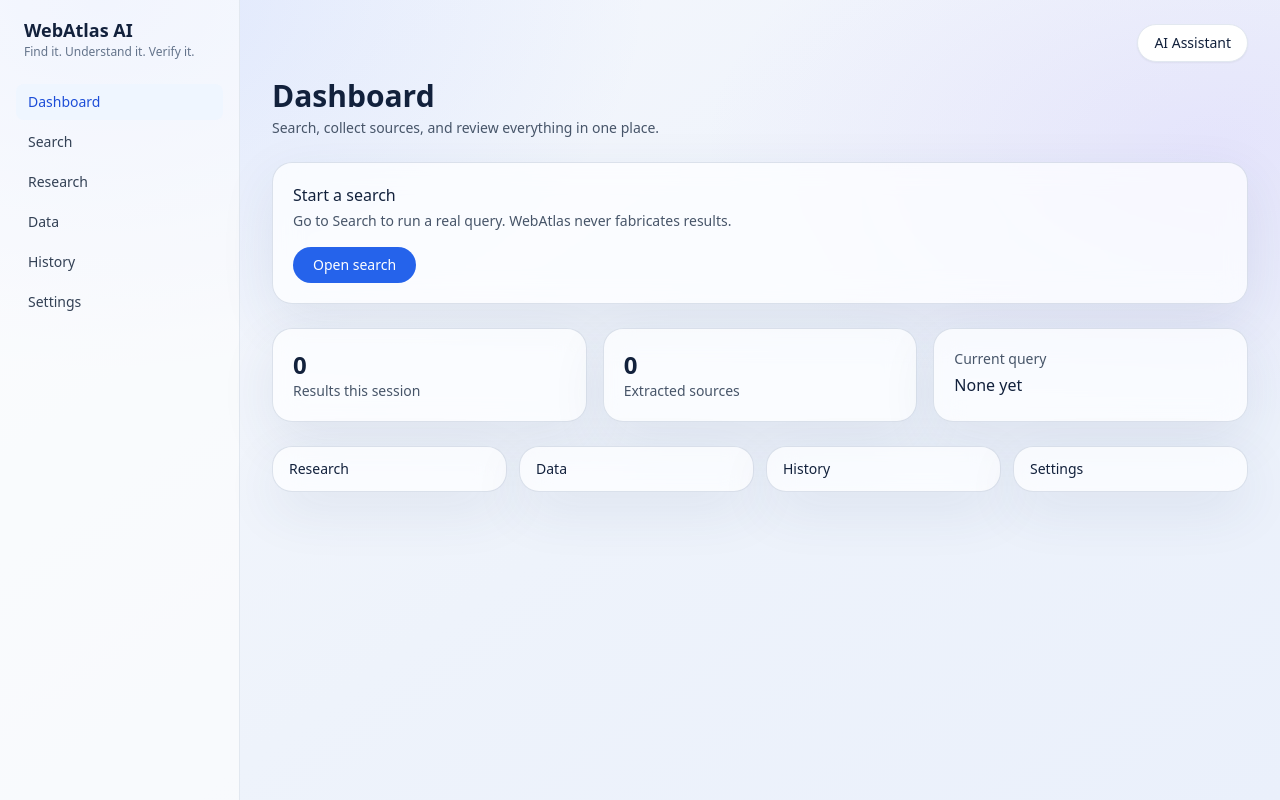
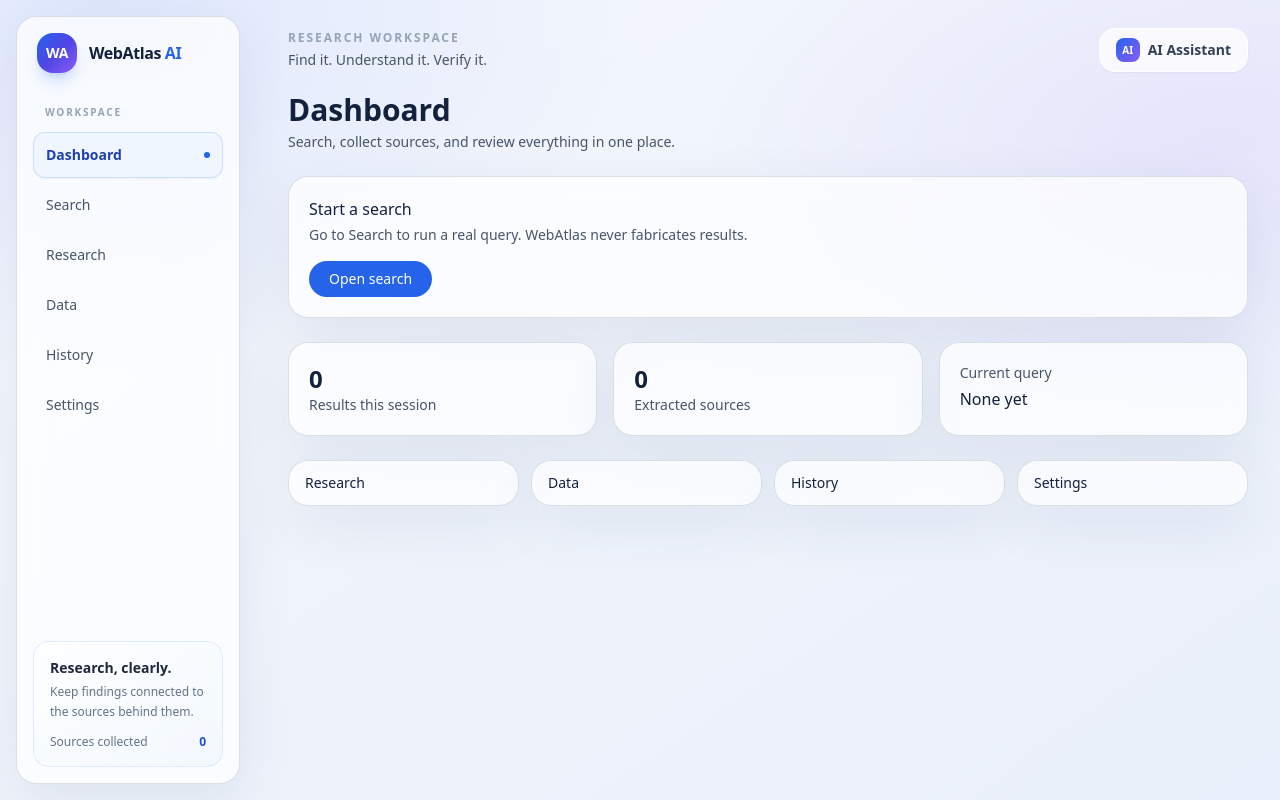
Before and after one commit to Magnw27/webatlasai, a Next.js app: page / in a window 1280 px wide. Built offline with nearby package versions, Linux system fonts and the light colour scheme.

Commit message:
Refresh WebAtlas workspace shell with responsive glass navigation

```diff
--- a/components/layout/AppShell.tsx
+++ b/components/layout/AppShell.tsx
@@ -7,13 +7,21 @@ import { AssistantPanel } from "@/components/ai/AssistantPanel";
 import { useSession } from "@/components/session/SessionProvider";
 
 const NAV = [
-  { href: "/", label: "Dashboard" },
-  { href: "/search", label: "Search" },
-  { href: "/research", label: "Research" },
-  { href: "/data", label: "Data" },
-  { href: "/history", label: "History" },
-  { href: "/settings", label: "Settings" },
+  { href: "/", label: "Dashboard", hint: "Overview" },
+  { href: "/search", label: "Search", hint: "Discover" },
+  { href: "/research", label: "Research", hint: "Evidence" },
+  { href: "/data", label: "Data", hint: "Structure" },
+  { href: "/history", label: "History", hint: "Recent work" },
+  { href: "/settings", label: "Settings", hint: "Providers" },
 ];
+
+function BrandMark() {
+  return (
+    <span className="flex h-10 w-10 items-center justify-center rounded-2xl bg-gradient-to-br from-blue-600 via-indigo-600 to-violet-500 text-sm font-black tracking-tight text-white shadow-lg shadow-blue-600/20">
+      WA
+    </span>
+  );
+}
 
 export function AppShell({ children }: { children: React.ReactNode }) {
   const pathname = usePathname();
@@ -23,74 +31,110 @@ export function AppShell({ children }: { children: React.ReactNode }) {
 
   return (
     <div className="min-h-screen md:flex">
-      <header className="sticky top-0 z-30 border-b border-slate-200 bg-white/80 backdrop-blur md:hidden">
-        <div className="flex items-center justify-between px-4 py-3">
-          <span className="font-semibold">WebAtlas AI</span>
+      <header className="sticky top-0 z-30 border-b border-white/70 bg-white/75 shadow-sm backdrop-blur-xl md:hidden">
+        <div className="flex items-center justify-between gap-3 px-4 py-3">
+          <Link href="/" className="flex min-w-0 items-center gap-3" onClick={() => setMenuOpen(false)}>
+            <BrandMark />
+            <span className="truncate font-semibold tracking-tight">WebAtlas <span className="text-blue-600">AI</span></span>
+          </Link>
           <button
             type="button"
-            className="rounded-lg border border-slate-200 px-3 py-1.5 text-sm"
+            className="min-h-10 rounded-xl border border-slate-200/90 bg-white/75 px-3 text-sm font-medium text-slate-700 transition hover:bg-white"
             aria-expanded={menuOpen}
             aria-controls="mobile-nav"
-            onClick={() => setMenuOpen((v) => !v)}
+            onClick={() => setMenuOpen((value) => !value)}
           >
             {menuOpen ? "Close" : "Menu"}
           </button>
         </div>
         {menuOpen && (
-          <nav id="mobile-nav" aria-label="Primary" className="border-t border-slate-200 px-2 py-2">
-            {NAV.map((item) => (
+          <nav id="mobile-nav" aria-label="Primary" className="border-t border-slate-200/70 bg-white/70 px-3 py-3">
+            <div className="grid grid-cols-2 gap-2">
+              {NAV.map((item) => {
+                const active = pathname === item.href;
+                return (
                   <Link
                     key={item.href}
                     href={item.href}
                     onClick={() => setMenuOpen(false)}
-                className={`block rounded-lg px-3 py-2 text-sm ${
-                  pathname === item.href ? "bg-blue-50 text-blue-700" : "text-slate-700"
+                    aria-current={active ? "page" : undefined}
+                    className={`rounded-xl border px-3 py-3 transition ${
+                      active
+                        ? "border-blue-200 bg-blue-50/90 text-blue-800"
+                        : "border-slate-200/70 bg-white/65 text-slate-700 hover:bg-white"
                     }`}
                   >
-                {item.label}
+                    <span className="block text-sm font-semibold">{item.label}</span>
+                    <span className="mt-0.5 block text-xs opacity-70">{item.hint}</span>
                   </Link>
-            ))}
+                );
+              })}
+            </div>
           </nav>
         )}
       </header>
 
-      <aside className="hidden w-60 shrink-0 border-r border-slate-200 bg-white/60 p-4 md:block">
-        <div className="mb-6 px-2">
-          <div className="text-lg font-semibold">WebAtlas AI</div>
-          <div className="text-xs text-slate-500">Find it. Understand it. Verify it.</div>
-        </div>
+      <aside className="hidden w-64 shrink-0 p-4 md:block">
+        <div className="surface sticky top-4 flex min-h-[calc(100vh-2rem)] flex-col p-4">
+          <Link href="/" className="mb-8 flex items-center gap-3 px-1">
+            <BrandMark />
+            <span className="text-base font-semibold tracking-tight">WebAtlas <span className="text-blue-600">AI</span></span>
+          </Link>
+
+          <p className="mb-3 px-3 text-[10px] font-bold uppercase tracking-[0.18em] text-slate-400">Workspace</p>
           <nav aria-label="Primary" className="space-y-1">
-          {NAV.map((item) => (
+            {NAV.map((item) => {
+              const active = pathname === item.href;
+              return (
                 <Link
                   key={item.href}
                   href={item.href}
-              aria-current={pathname === item.href ? "page" : undefined}
-              className={`block rounded-lg px-3 py-2 text-sm transition-colors ${
-                pathname === item.href
-                  ? "bg-blue-50 text-blue-700"
-                  : "text-slate-700 hover:bg-slate-100"
+                  aria-current={active ? "page" : undefined}
+                  className={`group flex items-center justify-between rounded-xl border px-3 py-3 text-sm transition ${
+                    active
+                      ? "border-blue-200/80 bg-blue-50/90 font-semibold text-blue-800 shadow-sm"
+                      : "border-transparent text-slate-600 hover:border-white/80 hover:bg-white/65 hover:text-slate-900"
                   }`}
                 >
-              {item.label}
+                  <span>{item.label}</span>
+                  <span className={`h-1.5 w-1.5 rounded-full transition ${
+                    active ? "bg-blue-600" : "bg-transparent group-hover:bg-slate-300"
+                  }`} />
                 </Link>
-          ))}
+              );
+            })}
           </nav>
+
+          <div className="mt-auto rounded-2xl border border-blue-100/90 bg-gradient-to-br from-white/80 to-blue-50/70 p-4">
+            <div className="text-sm font-semibold text-slate-800">Research, clearly.</div>
+            <p className="mt-1 text-xs leading-5 text-slate-500">Keep findings connected to the sources behind them.</p>
+            <div className="mt-3 flex items-center justify-between text-xs text-slate-500">
+              <span>Sources collected</span>
+              <span className="font-semibold text-blue-700">{sources.length}</span>
+            </div>
+          </div>
+        </div>
       </aside>
 
       <div className="min-w-0 flex-1">
-        <div className="mx-auto max-w-5xl px-4 py-6 sm:px-6">
-          <div className="mb-4 flex justify-end">
+        <div className="mx-auto max-w-6xl px-4 pb-8 pt-5 sm:px-6 sm:pt-7 lg:px-8">
+          <div className="mb-5 flex items-center justify-between gap-3">
+            <div className="hidden min-w-0 sm:block">
+              <p className="text-xs font-semibold uppercase tracking-[0.16em] text-slate-400">Research workspace</p>
+              <p className="mt-1 truncate text-sm text-slate-600">Find it. Understand it. Verify it.</p>
+            </div>
             <button
               type="button"
-              className="rounded-full border border-slate-200 bg-white px-4 py-2 text-sm shadow-sm"
+              className="ml-auto inline-flex min-h-11 items-center gap-2 rounded-2xl border border-white/90 bg-white/75 px-4 text-sm font-semibold text-slate-700 shadow-sm backdrop-blur transition hover:border-blue-200 hover:bg-white hover:text-blue-700"
               onClick={() => setAssistantOpen(true)}
               aria-haspopup="dialog"
             >
+              <span className="flex h-6 w-6 items-center justify-center rounded-lg bg-gradient-to-br from-blue-600 to-violet-500 text-[10px] font-bold text-white">AI</span>
               AI Assistant
-              {assistant.length > 0 ? " •" : ""}
+              {assistant.length > 0 && <span aria-label="Chat has messages" className="h-2 w-2 rounded-full bg-blue-500" />}
             </button>
           </div>
-          {children}
+          <main className="min-w-0">{children}</main>
         </div>
       </div>
 
```
Lines whose indentation alone changed are shown as unchanged.
